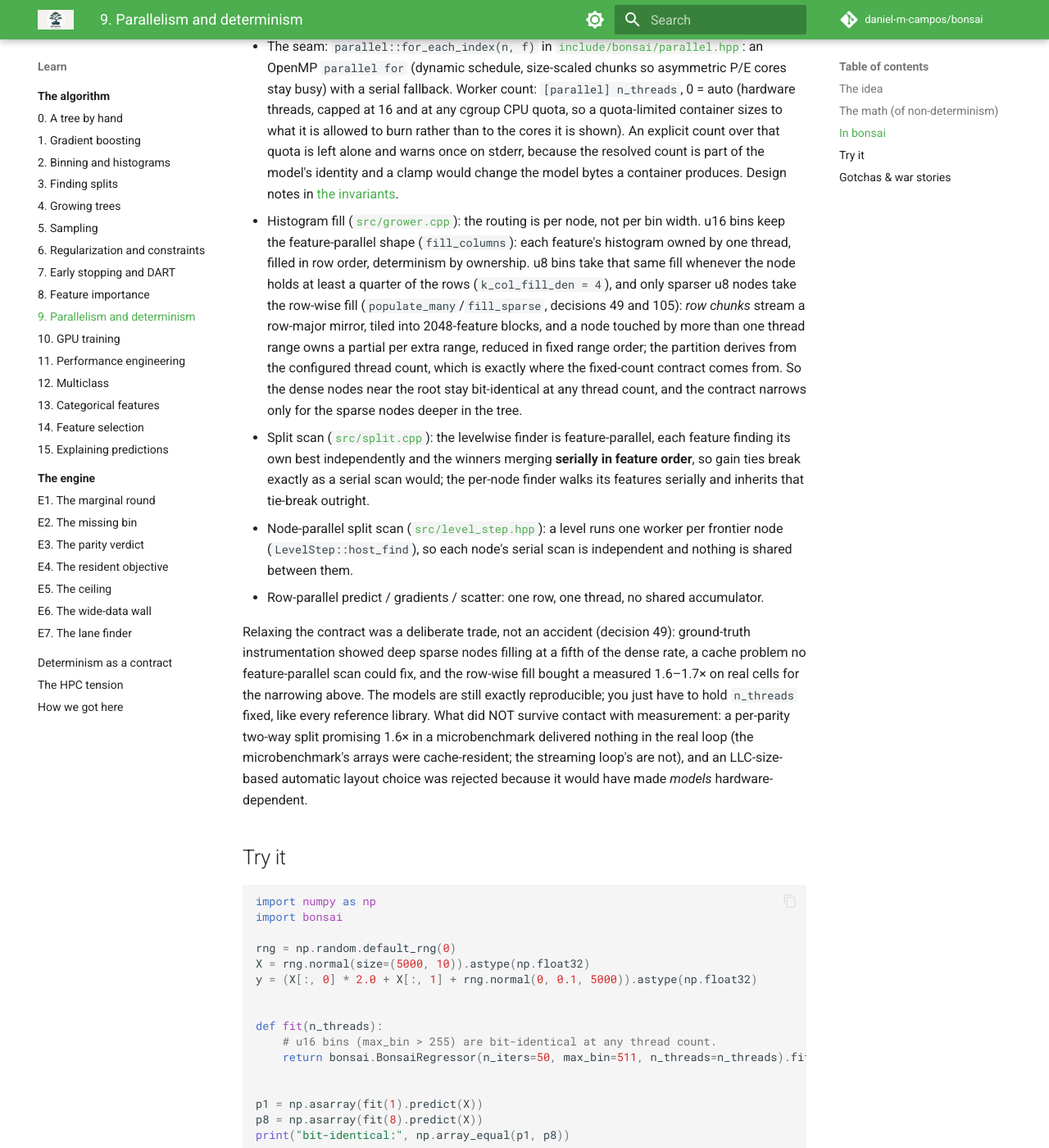
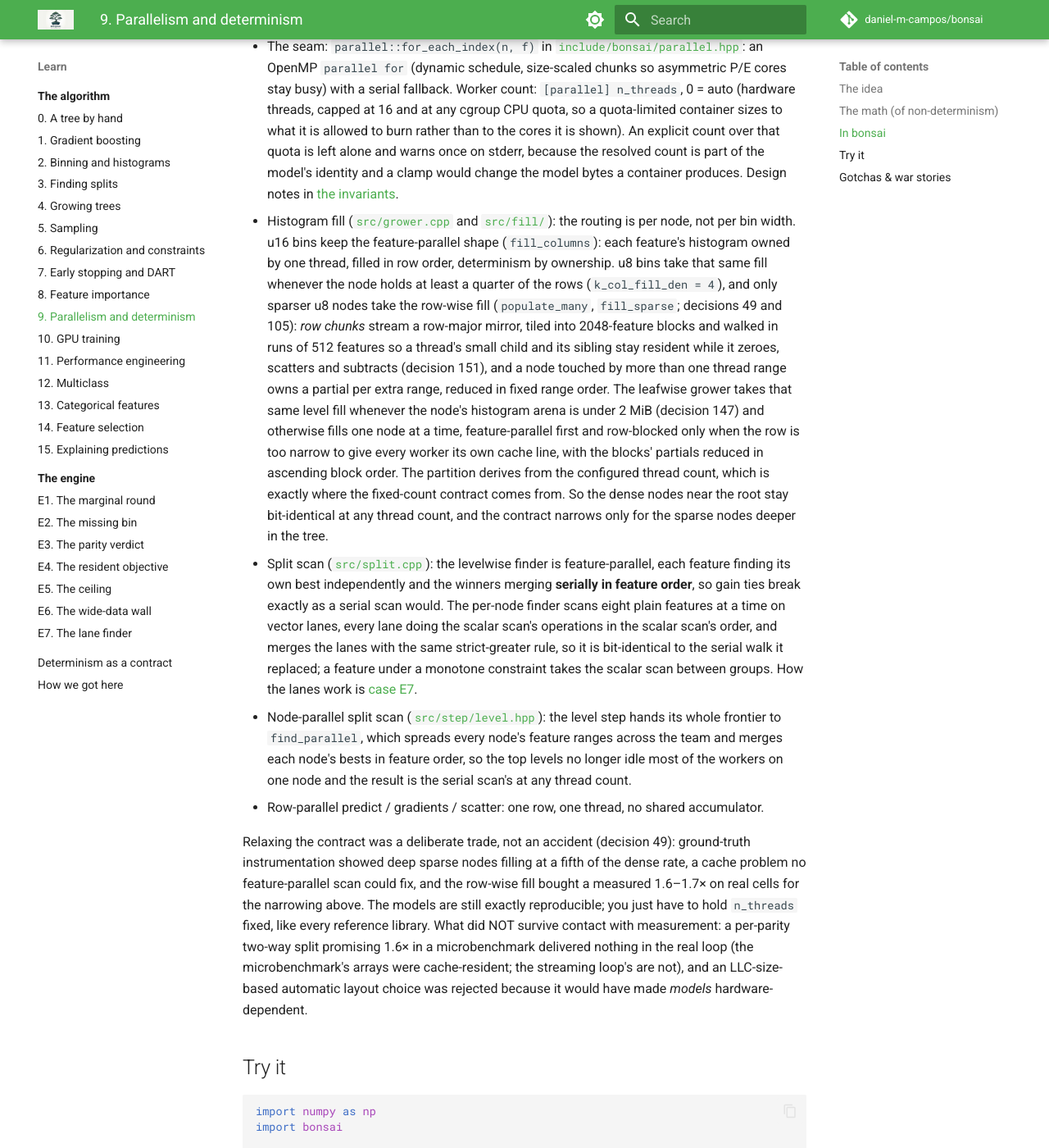
Before and after one commit to daniel-m-campos/bonsai, an MkDocs documentation site: the page built from docs/guide/9-parallelism-and-determinism.md, in a window 1280 px wide and 1400 px high, scrolled down 1088 px. Shown: the whole window at 82% size. Built offline with MkDocs 1.6.1 and Material for MkDocs 9.7.7, drawn with Linux system fonts in a browser that asks for light colours; comment, search, counter and statistics services are not loaded.

Commit message:
docs: the HPC pages read the current engine
Guide 10 said a declined device tree runs on the host mid-fit; the
engine has refused such a tree in begin_root since the 2.0.0
refusals, and the page's own Try-it section said so. The sentence now
states the refusal and the device="cpu" remedy. The HPC tension page
is folded into guide 10 (the five-plane lifetime table and what stays
host-side) and deleted: the rest of it duplicated guide 10, it cited
scripts/dag_model.py twice after that script left the tree, and its
resident-objective list stopped at Poisson.

Guide 9's "In bonsai" names what runs today: LevelStep::host_find is
gone and the level step drives find_parallel; the per-node finder
scans eight features on vector lanes rather than walking serially
(case E7); the row fill walks 512-feature runs and the leafwise grower
takes the level fill under a 2 MiB arena (decisions 147, 151). Guide
11's "three nested structs" is the five planes, and four links to
src/level_step.hpp, now a shim, point at src/step/level.hpp.

Ran: docs_lint (4 findings, all the untracked caveman skill); mkdocs
build --strict clean.

```diff
--- a/docs/guide/9-parallelism-and-determinism.md
+++ b/docs/guide/9-parallelism-and-determinism.md
@@ -55,29 +55,43 @@ of configuration, never of scheduling.
   resolved count is part of the model's identity and a clamp would change
   the model bytes a container produces. Design notes in
   [the invariants](../invariants.md).
-- Histogram fill ([`src/grower.cpp`](../../src/grower.cpp)): the routing
-  is per node, not per bin width. u16 bins keep the feature-parallel
-  shape (`fill_columns`): each feature's histogram owned by one
-  thread, filled in row order, determinism by ownership. u8 bins take
-  that same fill whenever the node holds at least a quarter of the rows
-  (`k_col_fill_den = 4`), and only sparser u8 nodes take the row-wise
-  fill (`populate_many`/`fill_sparse`, decisions 49 and 105): *row
-  chunks* stream a row-major mirror, tiled into 2048-feature blocks, and
-  a node touched by more than one thread range owns a partial per extra
-  range, reduced in fixed range order; the partition derives from the
-  configured thread count, which is exactly where the fixed-count
-  contract comes from. So the dense nodes near the root stay
-  bit-identical at any thread count, and the contract narrows only for
-  the sparse nodes deeper in the tree.
+- Histogram fill ([`src/grower.cpp`](../../src/grower.cpp) and
+  [`src/fill/`](../../src/fill/)): the routing is per node, not per bin
+  width. u16 bins keep the feature-parallel shape (`fill_columns`): each
+  feature's histogram owned by one thread, filled in row order,
+  determinism by ownership. u8 bins take that same fill whenever the
+  node holds at least a quarter of the rows (`k_col_fill_den = 4`), and
+  only sparser u8 nodes take the row-wise fill (`populate_many`,
+  `fill_sparse`; decisions 49 and 105): *row chunks* stream a row-major
+  mirror, tiled into 2048-feature blocks and walked in runs of 512
+  features so a thread's small child and its sibling stay resident while
+  it zeroes, scatters and subtracts (decision 151), and a node touched
+  by more than one thread range owns a partial per extra range, reduced
+  in fixed range order. The leafwise grower takes that same level fill
+  whenever the node's histogram arena is under 2 MiB (decision 147) and
+  otherwise fills one node at a time, feature-parallel first and
+  row-blocked only when the row is too narrow to give every worker its
+  own cache line, with the blocks' partials reduced in ascending block
+  order. The partition derives from the configured thread count, which
+  is exactly where the fixed-count contract comes from. So the dense
+  nodes near the root stay bit-identical at any thread count, and the
+  contract narrows only for the sparse nodes deeper in the tree.
 - Split scan ([`src/split.cpp`](../../src/split.cpp)): the levelwise
   finder is feature-parallel, each feature finding its own best
   independently and the winners merging **serially in feature order**, so
-  gain ties break exactly as a serial scan would; the per-node finder
-  walks its features serially and inherits that tie-break outright.
-- Node-parallel split scan
-  ([`src/level_step.hpp`](../../src/level_step.hpp)): a level runs one
-  worker per frontier node (`LevelStep::host_find`), so each node's
-  serial scan is independent and nothing is shared between them.
+  gain ties break exactly as a serial scan would. The per-node finder
+  scans eight plain features at a time on vector lanes, every lane doing
+  the scalar scan's operations in the scalar scan's order, and merges
+  the lanes with the same strict-greater rule, so it is bit-identical to
+  the serial walk it replaced; a feature under a monotone constraint
+  takes the scalar scan between groups. How the lanes work is
+  [case E7](../learn/engine/7-the-lane-finder.md).
+- Node-parallel split scan ([`src/step/level.hpp`](../../src/step/level.hpp)):
+  the level step hands its whole frontier to `find_parallel`, which
+  spreads every node's feature ranges across the team and merges each
+  node's bests in feature order, so the top levels no longer idle most
+  of the workers on one node and the result is the serial scan's at any
+  thread count.
 - Row-parallel predict / gradients / scatter: one row, one thread, no
   shared accumulator.
 
--- a/mkdocs.yml
+++ b/mkdocs.yml
@@ -133,7 +133,6 @@ nav:
           - E6. The wide-data wall: learn/engine/6-the-wide-data-wall.md
           - E7. The lane finder: learn/engine/7-the-lane-finder.md
       - Determinism as a contract: learn/determinism-as-a-contract.md
-      - The HPC tension: learn/the-hpc-tension.md
       - How we got here: learn/timeline.md
   - API:
       - Install: api/install.md
```
Also changed, not shown: docs/guide/10-gpu-training.md (+15 -1 lines), docs/guide/11-performance-engineering.md (+2 -2 lines), docs/guide/2-binning-and-histograms.md (+1 -1 lines), docs/learn/the-hpc-tension.md (deleted, +0 -67 lines).
